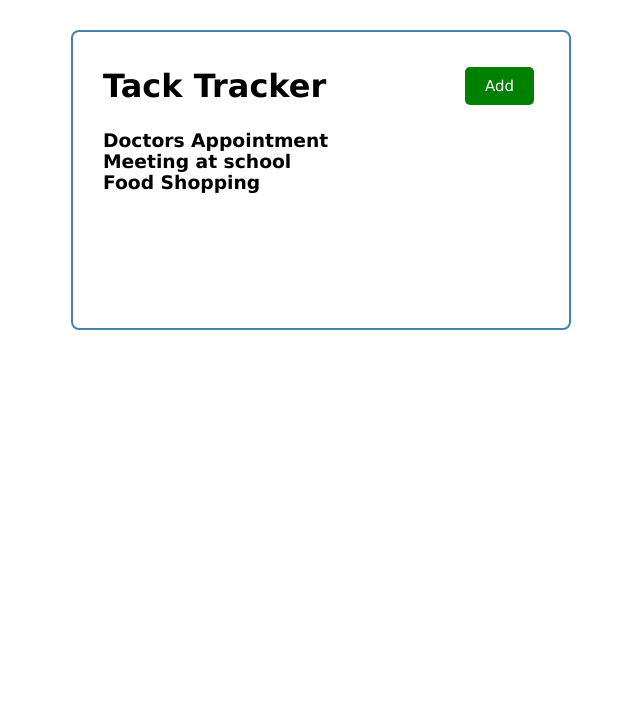
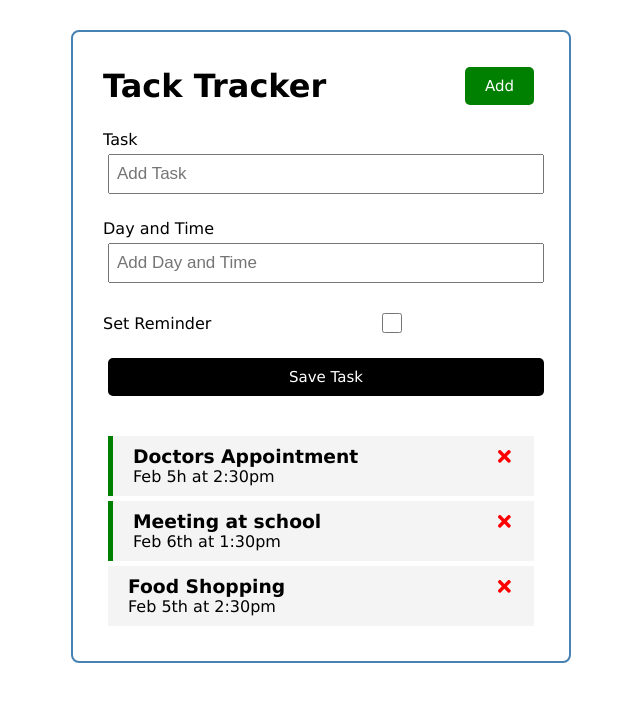
Before and after one commit to JackBowman1/trackerProject, a React (Create React App) app: page / in a window 1280 px wide. Shown: the top 702 px of the page, without its empty margins (319-959 px from the left). Built offline with nearby package versions, Linux system fonts and the light colour scheme.

Commit message:
Input forum

```diff
--- a/package.json
+++ b/package.json
@@ -8,6 +8,7 @@
     "@testing-library/user-event": "^13.5.0",
     "react": "^18.2.0",
     "react-dom": "^18.2.0",
+    "react-icons": "^4.7.1",
     "react-scripts": "5.0.1",
     "web-vitals": "^2.1.4"
   },
--- a/src/App.js
+++ b/src/App.js
@@ -1,6 +1,7 @@
 import { useState } from "react"
 import Header from "./components/Header";
 import Tasks from "./components/Tasks";
+import AddTask from "./components/AddTask";
 
 function App() {
   const [tasks, setTasks] = useState([
@@ -22,13 +23,27 @@
         day: 'Feb 5th at 2:30pm',
         reminder: false,
     },
-]
-)
+])
 
+//Toggle reminder
+const toggleReminder = (id) => {
+  setTasks(tasks.map((task) => task.id === id ? {...task,reminder: !task.reminder}: task))
+}
+//Add Task
+const addTask = (task) => {
+  console.log(task)
+}
+//Delete task
+const deleteTask = (id) => {
+  setTasks(tasks.filter((task) => task.id !== id))
+}
   return (
     <div className="container">
       <Header/>
-      <Tasks tasks = {tasks}/>
+      <AddTask onAdd = {addTask}/>
+      {tasks.length > 0 ?
+        <Tasks tasks = {tasks} onDelete = {deleteTask} onToggle = {toggleReminder}/> :
+        <h5>You currently have no tasks</h5>}
     </div>
   );
 }
--- /dev/null
+++ b/src/components/AddTask.js
@@ -0,0 +1,39 @@
+import { useState } from "react"
+
+const AddTask = ({ onAdd }) => {
+    const [text, setText] = useState('')
+    const [day, setDay] = useState('')
+    const [reminder, setReminder] = useState(false)
+
+    const onSubmit = (e) => {
+        e.preventDefault()
+        if (!text){
+            alert('Please add a task')
+            return
+        }
+        onAdd({text, day,reminder})
+        setText('')
+        setDay('')
+        setReminder(false)
+    }
+    return (
+        <form className="add-form" onSubmit={onSubmit}>
+            <div className="form-control">
+                <label>Task</label>
+                <input type='text' placeholder="Add Task" value={text} onChange = {(e) => setText(e.target.value)}/>
+            </div>
+            <div className="form-control">
+                <label>Day and Time</label>
+                <input type='text' placeholder="Add Day and Time" value={day} onChange = {(e) => setDay(e.target.value)}/>
+            </div>
+            <div className="form-control form-control-check">
+                <label>Set Reminder</label>
+                <input checked = {reminder} type='checkbox' value={text} onChange = {(e) => setReminder(e.currentTarget.checked)}/>
+            </div>
+
+            <input className="btn btn-block" type='submit' value = 'Save Task' />
+        </form>
+    )
+}
+
+export default AddTask
--- a/src/components/Task.js
+++ b/src/components/Task.js
@@ -1,9 +1,13 @@
+import { FaTimes } from 'react-icons/fa'
 
-
-const Task = () => {
+const Task = ({task, onDelete, onToggle }) => {
     return (
-        <div className="task">
-            <h3>My Task</h3>
+        <div className={`task ${task.reminder ? 'reminder': ''}`}  onDoubleClick ={() => onToggle(task.id)}>
+            <h3>
+                {task.text}
+                <FaTimes onClick={() => onDelete(task.id)} style={{color:'red', cursor:'pointer'}}/>
+            </h3>
+            <p>{task.day}</p>
         </div>
     )
 }
--- a/src/components/Tasks.js
+++ b/src/components/Tasks.js
@@ -1,10 +1,10 @@
 import Task from "./Task"
 
-const Tasks = ({tasks}) => {
+const Tasks = ({tasks, onDelete, onToggle}) => {
         return (
         <>
           {tasks.map((task) => (
-          <h3 key={task.id}>{task.text}</h3>
+          <Task key={task.id} task={task} onDelete = {onDelete} onToggle = {onToggle}/>
           ))}
         </>
     )
```
Also changed, not shown: 1 other file (tests, documents, lock files or other folders).
